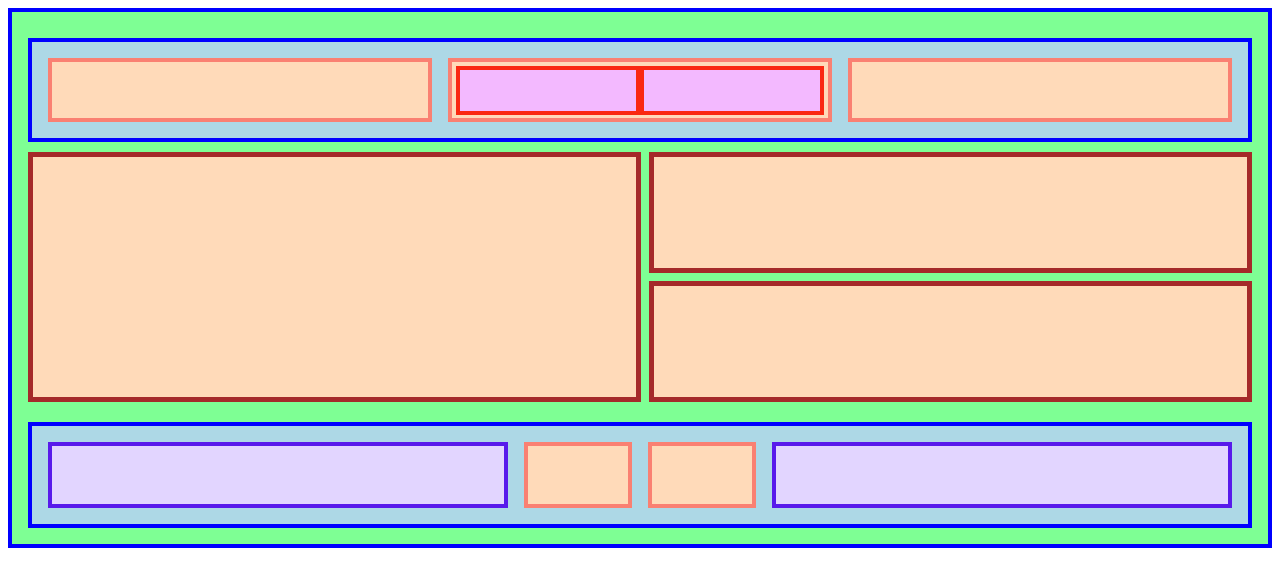
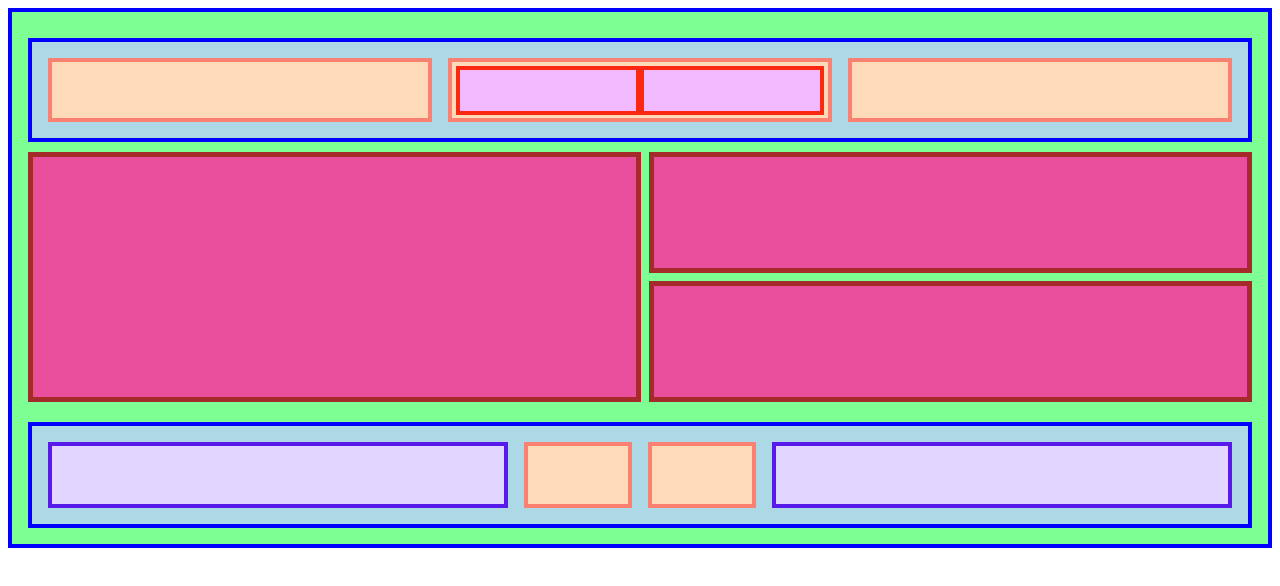
Before and after one commit to DiegoRedondo1702/Introduction_to_Flexbox, a plain HTML site: page html/exercise3.html in a window 1280 px wide. Drawn offline with Linux system fonts and the light colour scheme.

Commit message:
Add update

```diff
--- a/css/exercise1.css
+++ b/css/exercise1.css
@@ -51,7 +51,7 @@ gap: 0.5rem;
 }
 
 .one{
-  background-color: peachpuff;
+  background-color: rgb(233, 79, 156);
   border: 5px solid brown;
   height: 15rem;
   flex: 1;
@@ -65,7 +65,7 @@ gap: 0.5rem;
 }
 
 .two, .three{
-  background-color: peachpuff;
+  background-color: rgb(233, 79, 156);
   border: 5px solid brown;
   flex: 1;
 }
```
